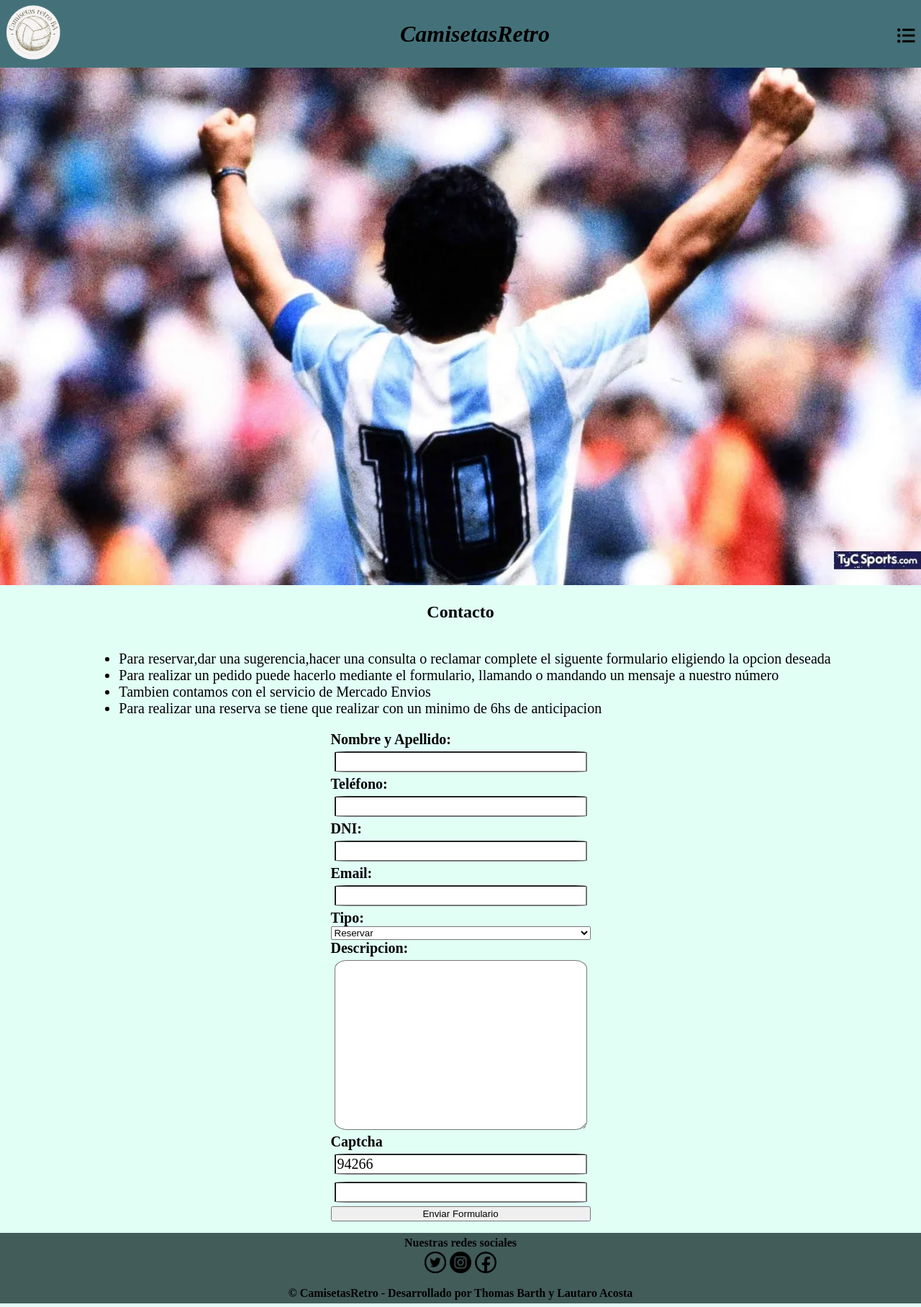
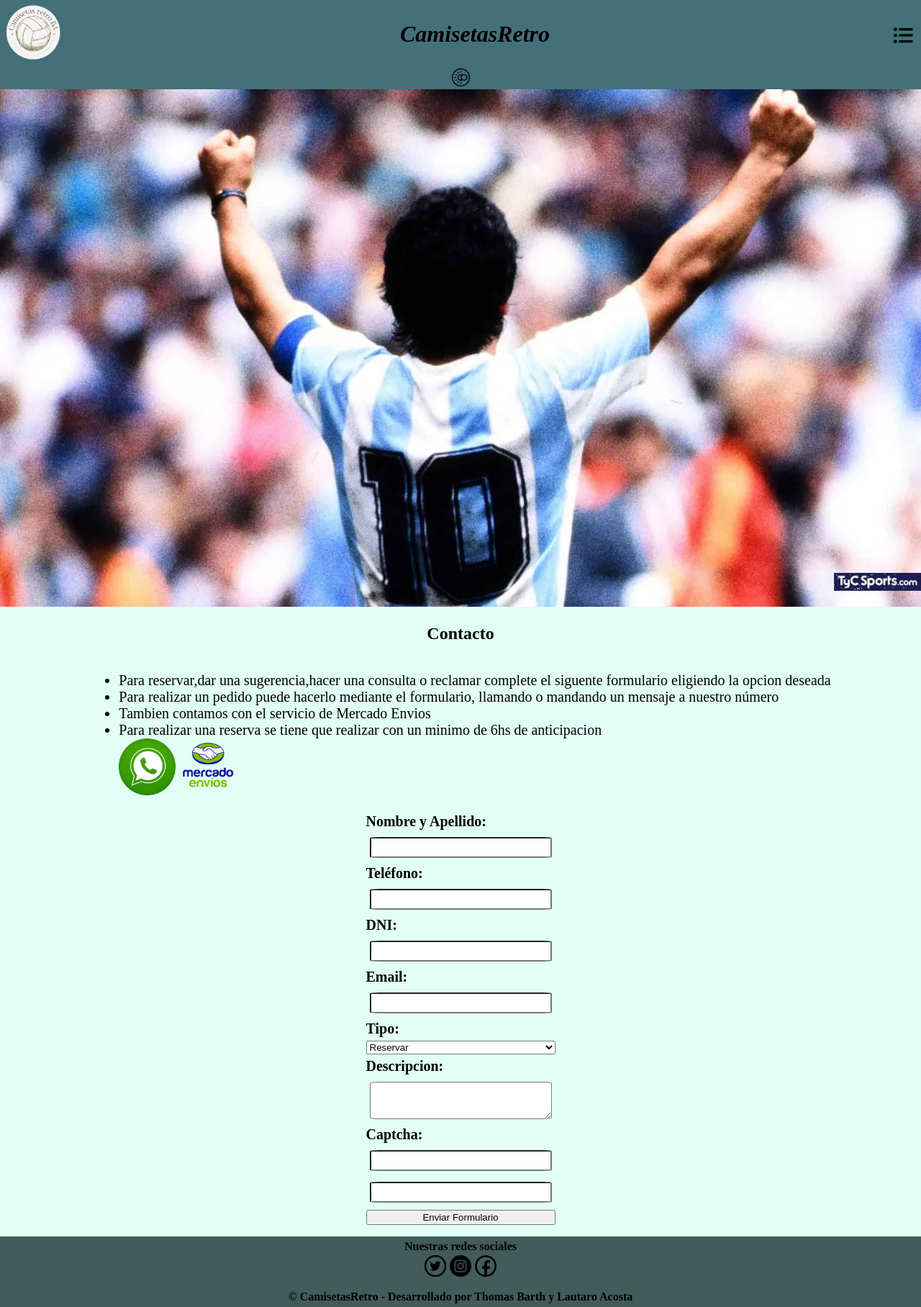
Before and after one commit to lauti05/tpe-web_1-2024, a plain HTML site: page contacto.html in a window 1280 px wide. Shown: the whole page at 72% size. Drawn offline with Linux system fonts and the light colour scheme.

Commit message:
version final

```diff
--- a/contacto.html
+++ b/contacto.html
@@ -15,8 +15,10 @@
         <div class="contenedor-logo-titulo-btn">
             <a href="index.html"><img class="logo-pag" src="./images/logos/logo.png"></a>
             <h1>CamisetasRetro</h1>
-            <button id="boton-menu"><img src="./images/iconos/icono-menu.png"></button>
+            <button id="boton-menu"></button>
         </div>
+
+        <span id="btn-modo-oscuro"> <button><img src="./images/iconos/interruptor-modo-oscuro-claro.png"></button> </span>
 
         <nav class="menu">
             <ul>
@@ -25,6 +27,7 @@
                 <li> <a href="contacto.html">Contacto</a> </li>
             </ul>
         </nav>
+
     </header>
 
     <img class="foto-d1eg0" src="./images/maradona.webp" alt="logo">
@@ -35,33 +38,35 @@
 
         <main>
             <ul class="lista-contacto">
-                <li>Para reservar,dar una sugerencia,hacer una consulta o reclamar complete el siguente formulario eligiendo la opcion deseada </li>
-                <li>Para realizar un pedido puede hacerlo mediante el formulario, llamando o mandando un mensaje a nuestro número </li>
-                <li>Tambien contamos con el servicio de Mercado Envios </li>
+                <li>Para reservar,dar una sugerencia,hacer una consulta o reclamar complete el siguente formulario
+                    eligiendo la opcion deseada </li>
+                <li>Para realizar un pedido puede hacerlo mediante el formulario, llamando o mandando un mensaje a
+                    nuestro número </li>
+                <li>Tambien contamos con el servicio de Mercado Envios</li>
                 <li>Para realizar una reserva se tiene que realizar con un minimo de 6hs de anticipacion</li>
+
+                <a href="https://www.whatsapp.com/?lang=es"><img src="./images/logos/logowhatsapp.png" alt="whatsapp"></a>
+                <a href="https://envios.mercadolibre.com.ar/"><img class="logo" src="./images/logos/mercadoenvios.png" alt="mercadoenvios"></a>
             </ul>
-            <!--<section class="logos-contacto">
-                <a id="link-wsp" href="https://www.whatsapp.com/?lang=es"><img src="./images/logos/logowhatsapp.png" alt="whatsapp"></a>
-                <a id="link-me" href="https://envios.mercadolibre.com.ar/"><img class="logo" src="./images/logos/mercadoenvios.png" alt="mercadoenvios"></a>
-            </section> -->
         </main>
 
         <article>
-            <form id="formulario-contacto">
-                Nombre y Apellido:<input type="text" name="nombres" value="" required />
-                Teléfono: <input id="control-2" type="" name="telefonos" value="" required/>
-                DNI: <input type="" name="documentos" value="" required maxlength="8"/>
-                Email: <input type="email" name="emails" value="" required />
-                Tipo: <select required>
+            <form>
+                Nombre y Apellido: <input type="text" name="nombres" value="" required>
+                Teléfono: <input type="" name="telefonos" value="" required>
+                DNI: <input type="" name="documentos" value="" required maxlength="8">
+                Email: <input type="email" name="emails" value="" required>
+                Tipo:
+                <select required>
                     <option value="opcion1">Reservar</option>
                     <option value="opcion2">Sugerencia</option>
                     <option value="opcion3">Consulta</option>
                     <option value="opcion4">Reclamar</option>
                 </select>
-                Descripcion:<textarea name="comentario" id="" cols="30" rows="10" >
+                Descripcion:<textarea name="comentario" id="">
                 </textarea>
-                Captcha<input id="confirmacion" type="text" name="captcha" value=""/>
-                <input id="solucion" type="" name="respuesta" value=""/>
+                Captcha:<input id="confirmacion" type="text" name="captcha" value="" />
+                <input id="solucion" type="" name="respuesta" value="" />
                 <button id="enviar">Enviar Formulario</button>
             </form>
 
@@ -74,7 +79,8 @@
     <footer>
         <h4>Nuestras redes sociales</h4>
         <section class="redes-sociales">
-            <a href="https://twitter.com/home?lang=es" target="_blank"><img src="./images/logos/logotwiter.png" alt="logotwiter"></a>
+            <a href="https://twitter.com/home?lang=es" target="_blank"><img src="./images/logos/logotwiter.png"
+                    alt="logotwiter"></a>
             <a href="https://www.instagram.com/"><img src="./images/logos/logoinsta.png" alt="logoinstagram"></a>
             <a href="https://www.facebook.com/"><img src="./images/logos/logofacebook.png" alt="logofacebook"> </a>
         </section>
@@ -83,6 +89,7 @@
 
     <script type="text/javascript" src="js/generador-captcha.js"></script>
     <script src="js/boton-menu.js"></script>
+    <script src="js/cambiar-modo.js"></script>
 </body>
 
 </html>
--- a/css/estilocamisetas.css
+++ b/css/estilocamisetas.css
@@ -26,7 +26,7 @@ header .contenedor-logo-titulo-btn h1{
     font-style: oblique;
 }
 
-header, #boton-menu {
+header, #boton-menu, #btn-modo-oscuro button {
     background-color: #447179;
 }
 
@@ -34,11 +34,28 @@ header, #boton-menu {
     width: 50px;
     height: 30px;
     border-style: none;
+    background-image: url(../images/iconos/icono-menu.png);
+    background-repeat: no-repeat;
+    background-size: 100%;
 }
 
 #boton-menu > img {
     width: 120%;
     height: 115%;
+}
+
+ #btn-modo-oscuro {
+    display: flex;
+    justify-content: center;
+ }
+
+#btn-modo-oscuro button {
+    border-style: none
+}
+
+#btn-modo-oscuro img{
+    width: 25px;
+
 }
 
 .menu {
@@ -186,11 +203,33 @@ tr {
     align-items: start;
 }
 
-
 .contenedor-contacto form {
     display: flex;
     flex-direction: column;
-    justify-content: space-between;
+    row-gap: 5px;
+}
+
+.contenedor-contacto main a img {
+    width: 15%;
+}
+
+
+/*** MODO OSCURO ***/
+
+body.oscuro, body.oscuro .contenedor-camiseta{
+    background-color: rgba(34, 31, 31, 0.973);
+}
+
+body.oscuro h2, body.oscuro p, body.oscuro #link-contacto-pie-de-pag, body.oscuro tbody, body.oscuro thead, body.oscuro .contenedor-contacto {
+    color:rgb(236, 226, 226);
+}
+
+body.oscuro .contenedor-camiseta{
+    border-color: white;
+}
+
+body.oscuro header, body.oscuro footer, body.oscuro #boton-menu, body.oscuro #btn-modo-oscuro button {
+    background-color: #163136
 }
 
 
@@ -324,7 +363,9 @@ tr {
         text-align: center;
     }
 
-
+    .contenedor-contacto main a img {
+        width: 8%;
+    }
 
 }
 
--- /dev/null
+++ b/js/cambiar-modo.js
@@ -0,0 +1,10 @@
+"uses strict"
+
+let btn_modo_oscuro = document.querySelector("#btn-modo-oscuro");
+
+btn_modo_oscuro.addEventListener("click", cambiar_modo);
+
+function cambiar_modo(){
+
+    document.querySelector("body").classList.toggle("oscuro");
+}
```
Also changed, not shown: index.html (+7 -5 lines), js/interaccion-camiseta.js (deleted, +0 -9 lines), promociones.html (+5 -1 lines), images/iconos/interruptor-modo-oscuro-claro.png (added). Lines whose indentation alone changed are shown as unchanged.
